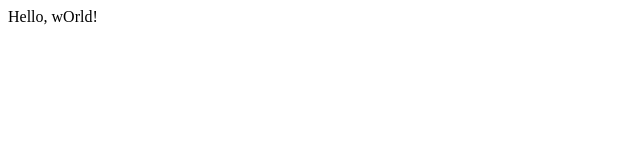
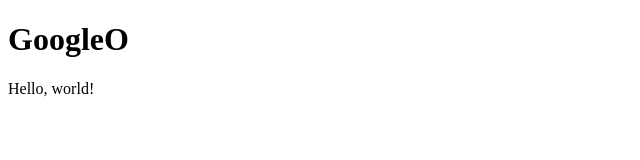
Before and after one commit to satyajitchakravartty/googleO, a plain HTML site: page index.html in a window 1280 px wide. Shown: the whole page, without its empty margins (0-640 px from the left). Drawn offline with Linux system fonts and the light colour scheme.

Commit message:
added a header

```diff
--- a/index.html
+++ b/index.html
@@ -4,6 +4,7 @@
         <title>GoogleO</title>
     </head>
     <body>
-        Hello, wOrld!
+        <h1>GoogleO</h1>
+        Hello, world!
     </body>
 </html>
```
